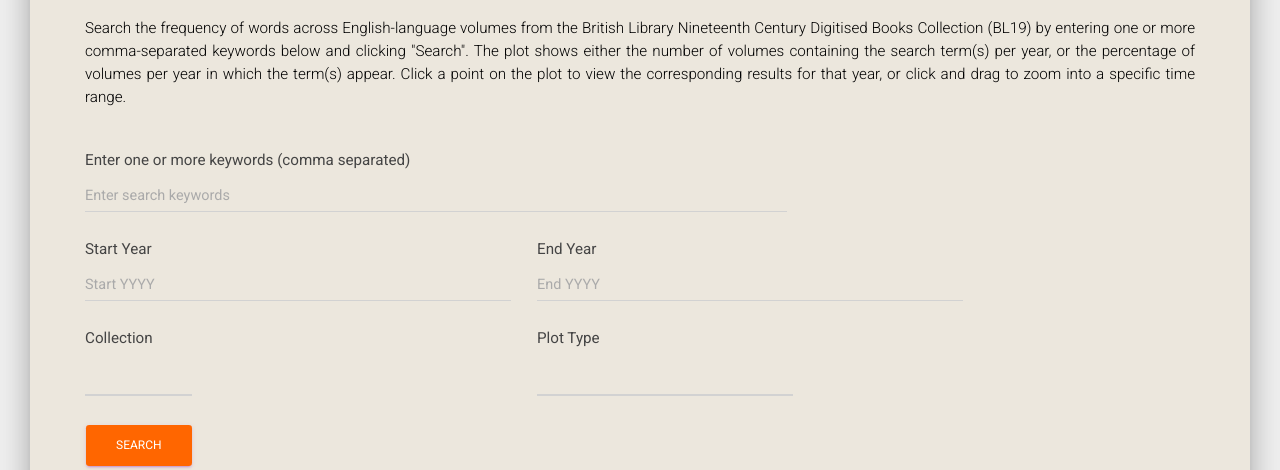
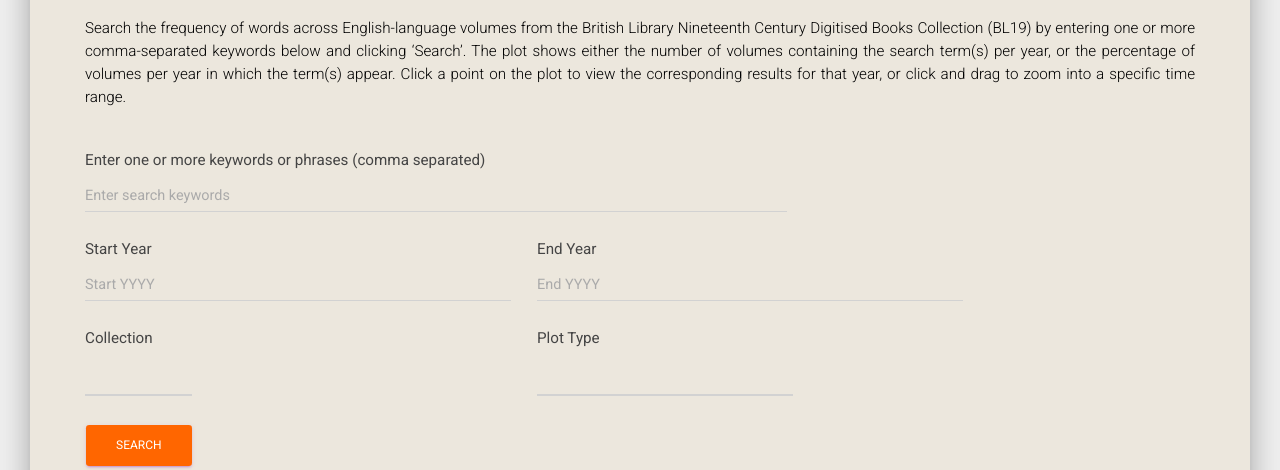
Before and after one commit to derekgreene/curatr, a Flask app: template code/templates/ngrams.html in a window 1280 px wide. Shown: the part 407-877 px from the top of the page. Run offline with Flask 3, Linux system fonts and the light colour scheme; the template is opened without the code that fills it, so the values that code supplies are empty; parts of the project's set-up code (start-up, migrations or seed data) failed here and were passed over; some libraries are stand-ins or nearby versions.

Commit message:
Tidy text

```diff
--- a/code/templates/ngrams.html
+++ b/code/templates/ngrams.html
@@ -32,7 +32,7 @@
             <p class="text-justify">
 				Search the frequency of words across English-language volumes from the British
 				Library Nineteenth Century Digitised Books Collection (BL19) by entering one or
-				more comma-separated keywords below and clicking "Search". The plot shows either
+				more comma-separated keywords below and clicking &lsquo;Search&rsquo;. The plot shows either
 				the number of volumes containing the search term(s) per year, or the percentage
 				of volumes per year in which the term(s) appear. Click a point on the plot to
 				view the corresponding results for that year, or click and drag to zoom into a
@@ -41,7 +41,7 @@
 		<form id="search" method="get" action="{{prefix}}/ngrams">
 			<div class="form-row form-block">
 				<div class="col">
-                    <label for="qwords">Enter one or more keywords (comma separated)</label>
+					<label for="qwords">Enter one or more keywords or phrases (comma separated)</label>
 					<input name="qwords" type="search" class="form-control mr-sm-2" placeholder="Enter search keywords" aria-label="Search" size="32" value="{{ query }}" style="width: 80%;">
 				</div>
 			</div>
@@ -52,7 +52,7 @@
 				</div>
 				<div class="col form-col-right">
 					<label for="year_end">End Year</label>
-                    <input type="text" class="form-control filter" name="year_end" id="year_end" placeholder="End YYYY" size="10" value="{{ yearend }}" >
+					<input type="text" class="form-control filter" name="year_end" id="year_end" placeholder="End YYYY" size="10" value="{{ yearend }}">
 				</div>
 			</div>
 			<div class="form-row form-block">
@@ -71,7 +71,7 @@
 			</div>
 			<button type="submit" class="btn btn-primary">Search</button>
 		</form>
-        <br/>
+		<br>
         <div id="plot"></div>
 	    {% if has_query %}
 	    <p style="padding-top: 10px;">Download <a href="{{ export_url }}">a Comma-Separated Values (CSV) file</a> containing the ngram counts for the plot above</p>
```
Lines whose indentation alone changed are shown as unchanged.
